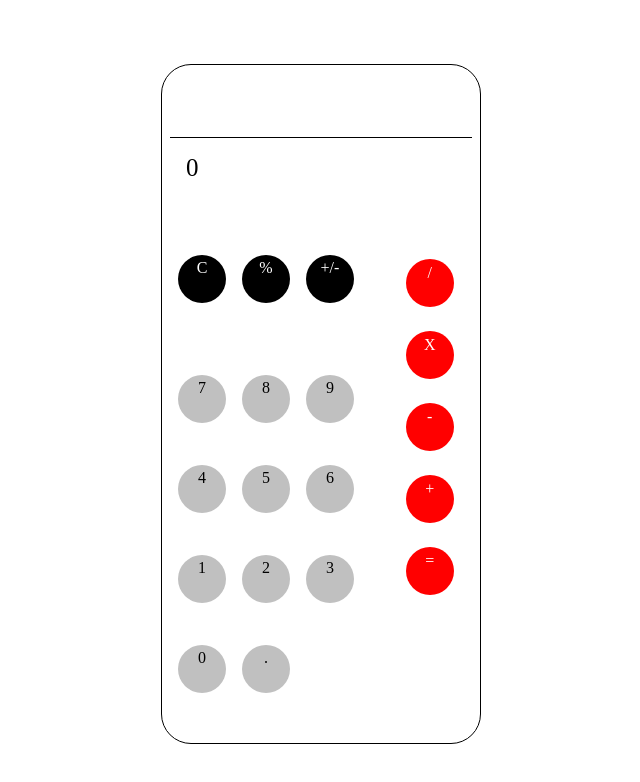
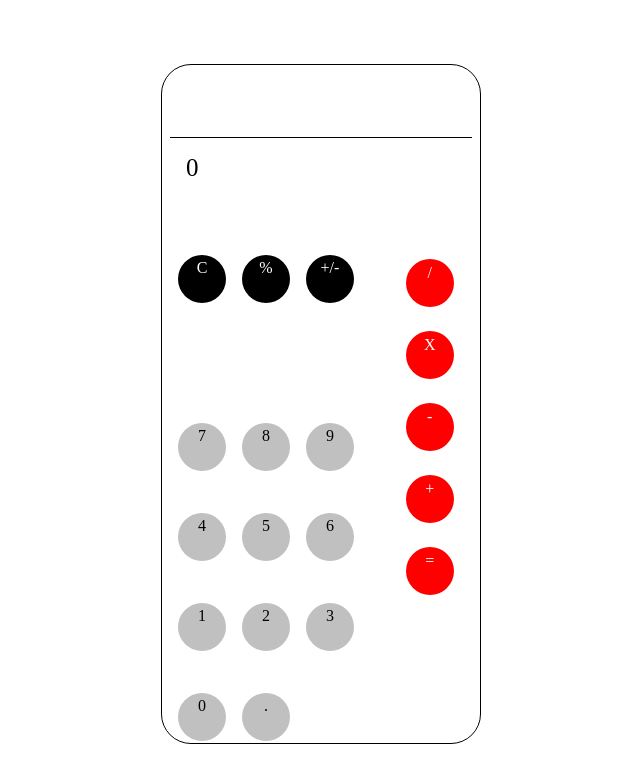
Before and after one commit to majorwale/calculator, a plain HTML site: page index.html in a window 1280 px wide. Shown: the whole page, without its empty margins (319-959 px from the left). Drawn offline with Linux system fonts and the light colour scheme.

Commit message:
fixed UI bug

```diff
--- a/style.css
+++ b/style.css
@@ -52,7 +52,7 @@
   width: 73%;
   display: flex;
   flex-wrap: wrap;
-  margin-top: -20.5rem;
+  margin-top: -17.5rem;
   height: 45vh;
 }
 .right .btn {
```
